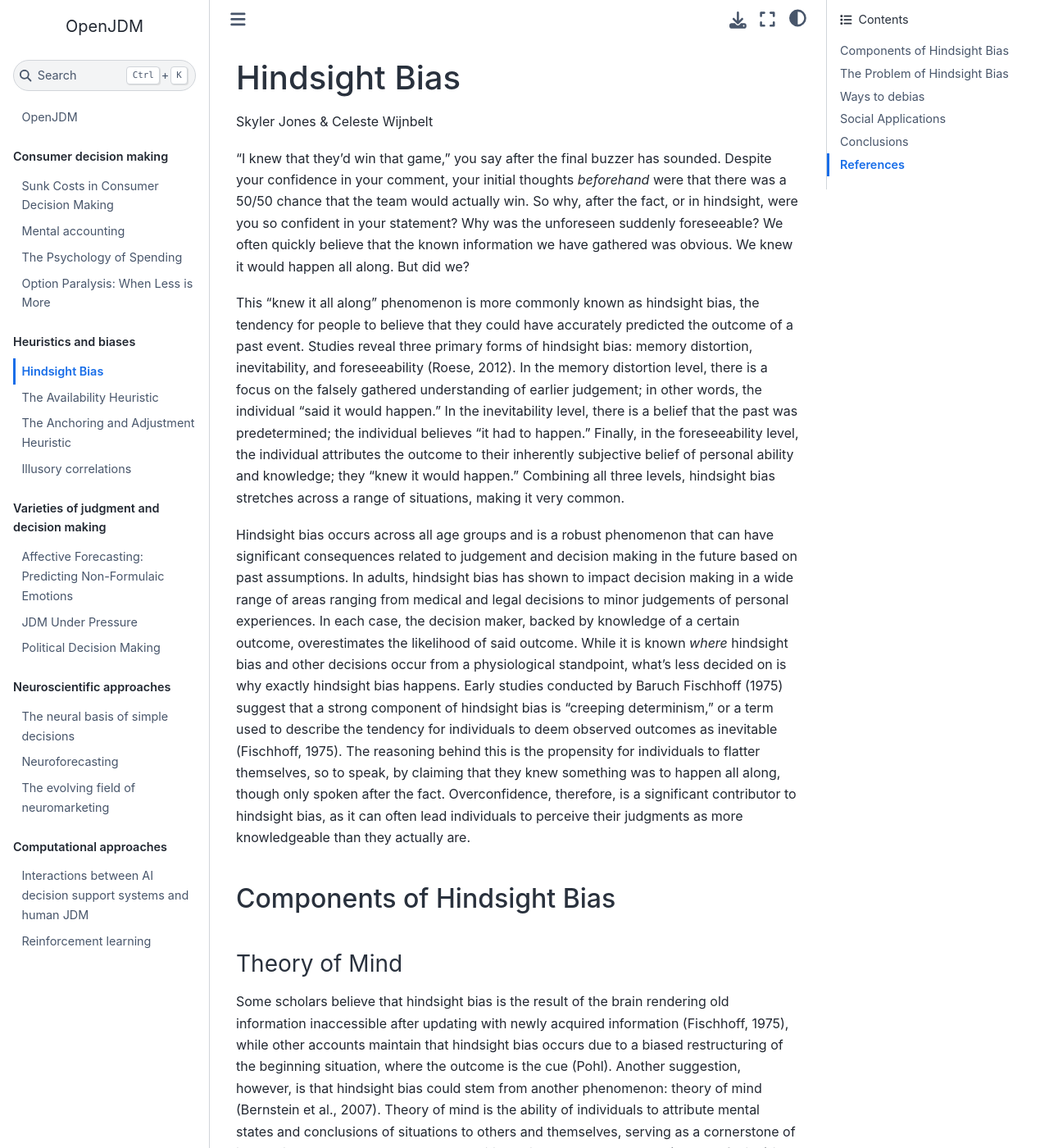
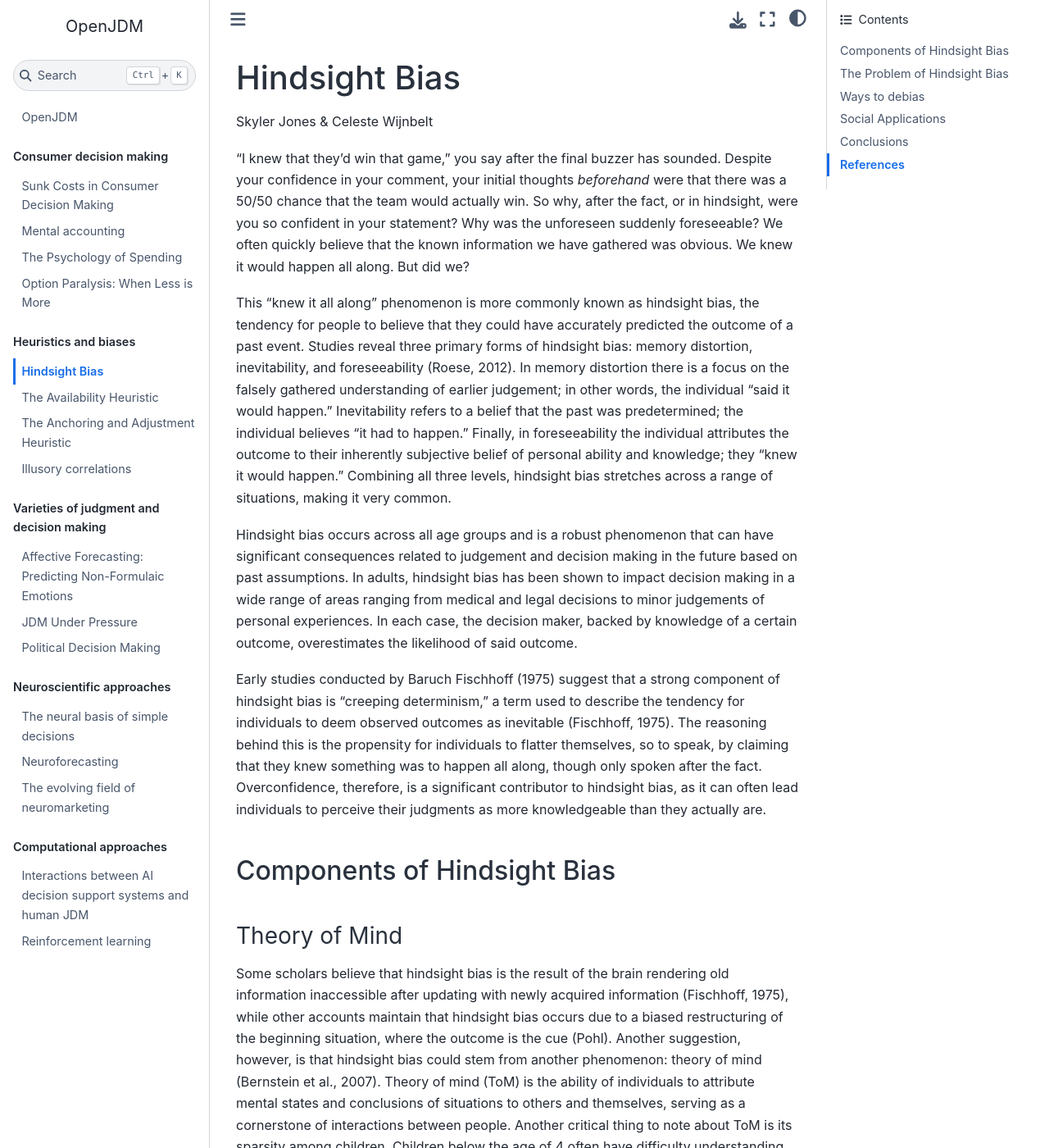
Before and after one commit to openjdm/openjdm.github.io, a Jupyter Book: the page built from book/hindsight_bias.md, in a window 1280 px wide and 1400 px high. Shown: the whole window at 82% size. Built offline with Jupyter Book 1.0.4 settings and Sphinx 7.4.7 and the Sphinx Book theme 1.1.4, drawn with Linux system fonts in a browser that asks for light colours; some of the changed text lies outside the part shown.

Commit message:
final cleanup

```diff
--- a/book/hindsight_bias.md
+++ b/book/hindsight_bias.md
@@ -14,11 +14,11 @@ This “knew it all along” phenomenon is more commonly known as hindsight
 bias, the tendency for people to believe that they could have accurately
 predicted the outcome of a past event. Studies reveal three primary
 forms of hindsight bias: memory distortion, inevitability, and
-foreseeability (Roese, 2012). In the memory distortion level, there is a
+foreseeability (Roese, 2012). In memory distortion there is a
 focus on the falsely gathered understanding of earlier judgement; in
-other words, the individual “said it would happen.” In the inevitability
-level, there is a belief that the past was predetermined; the individual
-believes “it had to happen.” Finally, in the foreseeability level, the
+other words, the individual “said it would happen.” Inevitability refers to
+a belief that the past was predetermined; the individual
+believes “it had to happen.” Finally, in foreseeability the
 individual attributes the outcome to their inherently subjective belief
 of personal ability and knowledge; they “knew it would happen.”
 Combining all three levels, hindsight bias stretches across a range of
@@ -27,15 +27,14 @@ situations, making it very common.
 Hindsight bias occurs across all age groups and is a robust phenomenon
 that can have significant consequences related to judgement and decision
 making in the future based on past assumptions. In adults, hindsight
-bias has shown to impact decision making in a wide range of areas
+bias has been shown to impact decision making in a wide range of areas
 ranging from medical and legal decisions to minor judgements of personal
 experiences. In each case, the decision maker, backed by knowledge of a
-certain outcome, overestimates the likelihood of said outcome. While it
-is known *where* hindsight bias and other decisions occur from a
-physiological standpoint, what’s less decided on is why exactly
-hindsight bias happens. Early studies conducted by Baruch Fischhoff
+certain outcome, overestimates the likelihood of said outcome.
+
+Early studies conducted by Baruch Fischhoff
 (1975) suggest that a strong component of hindsight bias is “creeping
-determinism,” or a term used to describe the tendency for individuals to
+determinism,” a term used to describe the tendency for individuals to
 deem observed outcomes as inevitable (Fischhoff, 1975). The reasoning
 behind this is the propensity for individuals to flatter themselves, so
 to speak, by claiming that they knew something was to happen all along,
@@ -55,10 +54,10 @@ that hindsight bias occurs due to a biased restructuring of the
 beginning situation, where the outcome is the cue (Pohl). Another
 suggestion, however, is that hindsight bias could stem from another
 phenomenon: theory of mind (Bernstein et al.,
-2007). Theory of mind is the ability of individuals to attribute mental
+2007). Theory of mind (ToM) is the ability of individuals to attribute mental
 states and conclusions of situations to others and themselves, serving
 as a cornerstone of interactions between people. Another critical thing
-to note about ToM (theory of mind) is its sparsity among children.
+to note about ToM is its sparsity among children.
 Children below the age of 4 often have difficulty understanding that
 others experience things different from their own reality (Bernstein,
 2007), which is oftentimes revealed by ‘false belief tests.’ Bernstein
@@ -86,8 +85,7 @@ these types of biases in judgement persist throughout whole lives, not
 just occurring in one stage. However, the similarities between hindsight
 bias and theory of mind reveal that the sparsity of theory of mind in
 children could be an origin of the persistent hindsight bias we see in
-all age groups.<span class="Apple-converted-space"> </span>
-
+all age groups.
 
 ### Cognitive Dissonance
 
@@ -108,12 +106,12 @@ convinced herself that she does, in fact, like the sweater.
 
 This series of decisions is reflected in Alafair S. Burke’s paper
 *Improving Prosecutorial Decision Making: Some Lessons of Cognitive
-Science,* as stated “the desire to avoid cognitive dissonance can cause
+Science,* which stated “the desire to avoid cognitive dissonance can cause
 people to adjust their beliefs to maintain existing self-perceptions”
 (Burke, 2005). Similar to hindsight bias, cognitive dissonance aims to
 bring one’s beliefs and actions into balance. As humans, we want to
-believe that our actions reflect our internal values--<span
-class="Apple-converted-space">  </span>and when this is not the case, we
+believe that our actions reflect our internal values--
+and when this is not the case, we
 do everything in our power to realign them (Burke, 2005). While
 cognitive dissonance and hindsight bias hold many similarities, a few
 key differences must also be mentioned. Cognitive dissonance occurs
@@ -202,7 +200,7 @@ overconfident judgements of a past event. The psychological motivators
 of this bias have yet to be fully understood, however, some argue that
 it stems from the brain failing to uphold previous resolutions once
 updated with new information; others firmly believe that ToM (theory of
-mind) plays a major role. No matter what might be causing it-- it is
+mind) plays a major role. No matter what might be causing it, it is
 clear that hindsight bias has multiple dangers, the biggest one being
 that it will often prohibit decision makers from seeing the possibility
 of another path. As a result, hindsight bias often prohibits people from
```
Also changed, not shown: other parts of book/hindsight_bias.md (+2 -2 lines).
